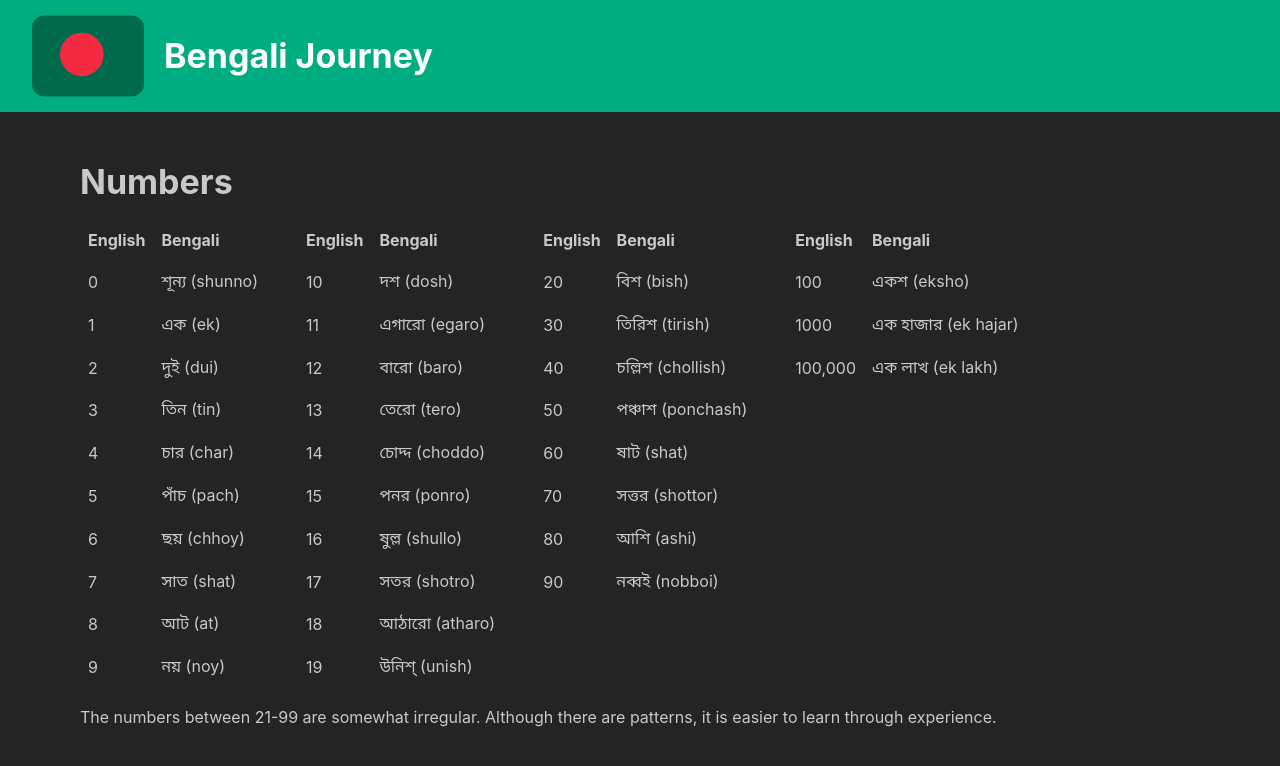
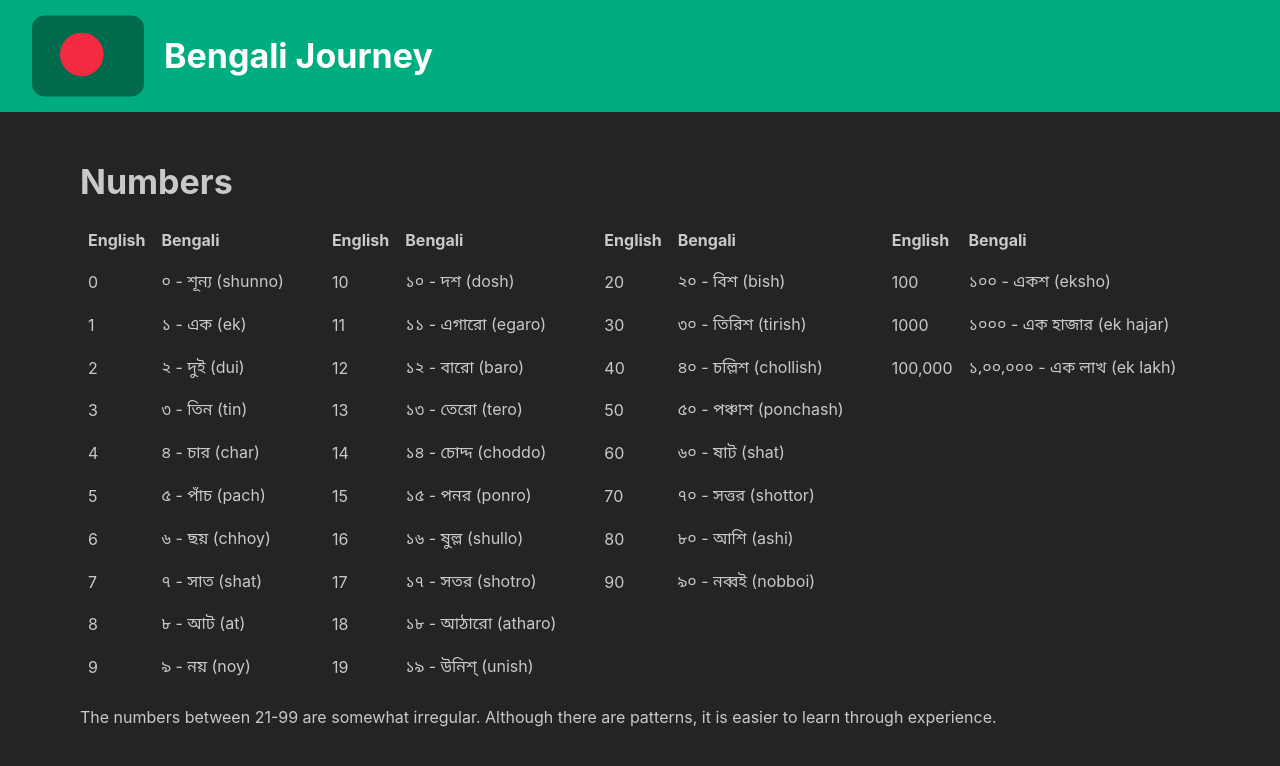
Before and after one commit to tahmid-23/bn-journey, a Next.js app: page /numbers in a window 1280 px wide. Shown: the top 766 px of the page. Built offline with nearby package versions, Linux system fonts and the light colour scheme.

Commit message:
readd bn numerals

```diff
--- /dev/null
+++ b/src/app/numbers/NumberWithPronunciation.tsx
@@ -0,0 +1,21 @@
+import BNPronunciation from "@/components/BNPronunciation";
+import BNText from "@/components/BNText";
+
+export interface NumberWithPronunciationProps {
+  numeralNumber: string;
+  bnNumber: string;
+  pronunciation: string;
+}
+
+export default function NumberWithPronunciation({
+  numeralNumber,
+  bnNumber,
+  pronunciation,
+}: NumberWithPronunciationProps) {
+  return (
+    <>
+      <BNText>{numeralNumber}</BNText> -{" "}
+      <BNPronunciation bengali={bnNumber} pronunciation={pronunciation} />
+    </>
+  );
+}
--- a/src/app/numbers/page.tsx
+++ b/src/app/numbers/page.tsx
@@ -1,8 +1,8 @@
-import BNPronunciation from "@/components/BNPronunciation";
 import BasicPage from "@/components/BasicPage";
 import TranslationTable from "@/components/table/TranslationTable";
-import { Group, Stack, Text, Title } from "@mantine/core";
+import { Group, Text } from "@mantine/core";
 import { Metadata } from "next";
+import NumberWithPronunciation from "./NumberWithPronunciation";
 
 export const metadata: Metadata = {
   title: "Numbers - Bengali Journey",
@@ -17,44 +17,102 @@ export default function Page() {
             {
               english: "0",
               bengali: (
-                <BNPronunciation bengali="শূন্য" pronunciation="shunno" />
+                <NumberWithPronunciation
+                  numeralNumber="০"
+                  bnNumber="শূন্য"
+                  pronunciation="shunno"
+                />
               ),
             },
             {
               english: "1",
-              bengali: <BNPronunciation bengali="এক" pronunciation="ek" />,
+              bengali: (
+                <NumberWithPronunciation
+                  numeralNumber="১"
+                  bnNumber="এক"
+                  pronunciation="ek"
+                />
+              ),
             },
             {
               english: "2",
-              bengali: <BNPronunciation bengali="দুই" pronunciation="dui" />,
+              bengali: (
+                <NumberWithPronunciation
+                  numeralNumber="২"
+                  bnNumber="দুই"
+                  pronunciation="dui"
+                />
+              ),
             },
             {
               english: "3",
-              bengali: <BNPronunciation bengali="তিন" pronunciation="tin" />,
+              bengali: (
+                <NumberWithPronunciation
+                  numeralNumber="৩"
+                  bnNumber="তিন"
+                  pronunciation="tin"
+                />
+              ),
             },
             {
               english: "4",
-              bengali: <BNPronunciation bengali="চার" pronunciation="char" />,
+              bengali: (
+                <NumberWithPronunciation
+                  numeralNumber="৪"
+                  bnNumber="চার"
+                  pronunciation="char"
+                />
+              ),
             },
             {
               english: "5",
-              bengali: <BNPronunciation bengali="পাঁচ" pronunciation="pach" />,
+              bengali: (
+                <NumberWithPronunciation
+                  numeralNumber="৫"
+                  bnNumber="পাঁচ"
+                  pronunciation="pach"
+                />
+              ),
             },
             {
               english: "6",
-              bengali: <BNPronunciation bengali="ছয়" pronunciation="chhoy" />,
+              bengali: (
+                <NumberWithPronunciation
+                  numeralNumber="৬"
+                  bnNumber="ছয়"
+                  pronunciation="chhoy"
+                />
+              ),
             },
             {
               english: "7",
-              bengali: <BNPronunciation bengali="সাত" pronunciation="shat" />,
+              bengali: (
+                <NumberWithPronunciation
+                  numeralNumber="৭"
+                  bnNumber="সাত"
+                  pronunciation="shat"
+                />
+              ),
             },
             {
               english: "8",
-              bengali: <BNPronunciation bengali="আট" pronunciation="at" />,
+              bengali: (
+                <NumberWithPronunciation
+                  numeralNumber="৮"
+                  bnNumber="আট"
+                  pronunciation="at"
+                />
+              ),
             },
             {
               english: "9",
-              bengali: <BNPronunciation bengali="নয়" pronunciation="noy" />,
+              bengali: (
+                <NumberWithPronunciation
+                  numeralNumber="৯"
+                  bnNumber="নয়"
+                  pronunciation="noy"
+                />
+              ),
             },
           ]}
         />
@@ -62,52 +120,102 @@ export default function Page() {
           translations={[
             {
               english: "10",
-              bengali: <BNPronunciation bengali="দশ" pronunciation="dosh" />,
+              bengali: (
+                <NumberWithPronunciation
+                  numeralNumber="১০"
+                  bnNumber="দশ"
+                  pronunciation="dosh"
+                />
+              ),
             },
             {
               english: "11",
               bengali: (
-                <BNPronunciation bengali="এগারো" pronunciation="egaro" />
+                <NumberWithPronunciation
+                  numeralNumber="১১"
+                  bnNumber="এগারো"
+                  pronunciation="egaro"
+                />
               ),
             },
             {
               english: "12",
-              bengali: <BNPronunciation bengali="বারো" pronunciation="baro" />,
+              bengali: (
+                <NumberWithPronunciation
+                  numeralNumber="১২"
+                  bnNumber="বারো"
+                  pronunciation="baro"
+                />
+              ),
             },
             {
               english: "13",
-              bengali: <BNPronunciation bengali="তেরো" pronunciation="tero" />,
+              bengali: (
+                <NumberWithPronunciation
+                  numeralNumber="১৩"
+                  bnNumber="তেরো"
+                  pronunciation="tero"
+                />
+              ),
             },
             {
               english: "14",
               bengali: (
-                <BNPronunciation bengali="চোদ্দ" pronunciation="choddo" />
+                <NumberWithPronunciation
+                  numeralNumber="১৪"
+                  bnNumber="চোদ্দ"
+                  pronunciation="choddo"
+                />
               ),
             },
             {
               english: "15",
-              bengali: <BNPronunciation bengali="পনর" pronunciation="ponro" />,
+              bengali: (
+                <NumberWithPronunciation
+                  numeralNumber="১৫"
+                  bnNumber="পনর"
+                  pronunciation="ponro"
+                />
+              ),
             },
             {
               english: "16",
               bengali: (
-                <BNPronunciation bengali="ষুল্ল" pronunciation="shullo" />
+                <NumberWithPronunciation
+                  numeralNumber="১৬"
+                  bnNumber="ষুল্ল"
+                  pronunciation="shullo"
+                />
               ),
             },
             {
               english: "17",
-              bengali: <BNPronunciation bengali="সতর" pronunciation="shotro" />,
+              bengali: (
+                <NumberWithPronunciation
+                  numeralNumber="১৭"
+                  bnNumber="সতর"
+                  pronunciation="shotro"
+                />
+              ),
             },
             {
               english: "18",
               bengali: (
-                <BNPronunciation bengali="আঠারো" pronunciation="atharo" />
+                <NumberWithPronunciation
+                  numeralNumber="১৮"
+                  bnNumber="আঠারো"
+                  pronunciation="atharo"
+                />
               ),
             },
             {
               english: "19",
               bengali: (
-                <BNPronunciation bengali="উনিশ্" pronunciation="unish" />
+                <NumberWithPronunciation
+                  numeralNumber="১৯"
+                  bnNumber="উনিশ্"
+                  pronunciation="unish"
+                />
               ),
             },
           ]}
@@ -116,44 +224,82 @@ export default function Page() {
           translations={[
             {
               english: "20",
-              bengali: <BNPronunciation bengali="বিশ" pronunciation="bish" />,
+              bengali: (
+                <NumberWithPronunciation
+                  numeralNumber="২০"
+                  bnNumber="বিশ"
+                  pronunciation="bish"
+                />
+              ),
             },
             {
               english: "30",
               bengali: (
-                <BNPronunciation bengali="তিরিশ" pronunciation="tirish" />
+                <NumberWithPronunciation
+                  numeralNumber="৩০"
+                  bnNumber="তিরিশ"
+                  pronunciation="tirish"
+                />
               ),
             },
             {
               english: "40",
               bengali: (
-                <BNPronunciation bengali="চল্লিশ" pronunciation="chollish" />
+                <NumberWithPronunciation
+                  numeralNumber="৪০"
+                  bnNumber="চল্লিশ"
+                  pronunciation="chollish"
+                />
               ),
             },
             {
               english: "50",
               bengali: (
-                <BNPronunciation bengali="পঞ্চাশ" pronunciation="ponchash" />
+                <NumberWithPronunciation
+                  numeralNumber="৫০"
+                  bnNumber="পঞ্চাশ"
+                  pronunciation="ponchash"
+                />
               ),
             },
             {
               english: "60",
-              bengali: <BNPronunciation bengali="ষাট" pronunciation="shat" />,
+              bengali: (
+                <NumberWithPronunciation
+                  numeralNumber="৬০"
+                  bnNumber="ষাট"
+                  pronunciation="shat"
+                />
+              ),
             },
             {
               english: "70",
               bengali: (
-                <BNPronunciation bengali="সত্তর" pronunciation="shottor" />
+                <NumberWithPronunciation
+                  numeralNumber="৭০"
+                  bnNumber="সত্তর"
+                  pronunciation="shottor"
+                />
               ),
             },
             {
               english: "80",
-              bengali: <BNPronunciation bengali="আশি" pronunciation="ashi" />,
+              bengali: (
+                <NumberWithPronunciation
+                  numeralNumber="৮০"
+                  bnNumber="আশি"
+                  pronunciation="ashi"
+                />
+              ),
             },
             {
               english: "90",
               bengali: (
-                <BNPronunciation bengali="নব্বই" pronunciation="nobboi" />
+                <NumberWithPronunciation
+                  numeralNumber="৯০"
+                  bnNumber="নব্বই"
+                  pronunciation="nobboi"
+                />
               ),
             },
           ]}
@@ -162,18 +308,32 @@ export default function Page() {
           translations={[
             {
               english: "100",
-              bengali: <BNPronunciation bengali="একশ" pronunciation="eksho" />,
+              bengali: (
+                <NumberWithPronunciation
+                  numeralNumber="১০০"
+                  bnNumber="একশ"
+                  pronunciation="eksho"
+                />
+              ),
             },
             {
               english: "1000",
               bengali: (
-                <BNPronunciation bengali="এক হাজার" pronunciation="ek hajar" />
+                <NumberWithPronunciation
+                  numeralNumber="১০০০"
+                  bnNumber="এক হাজার"
+                  pronunciation="ek hajar"
+                />
               ),
             },
             {
               english: "100,000",
               bengali: (
-                <BNPronunciation bengali="এক লাখ" pronunciation="ek lakh" />
+                <NumberWithPronunciation
+                  numeralNumber="১,০০,০০০"
+                  bnNumber="এক লাখ"
+                  pronunciation="ek lakh"
+                />
               ),
             },
           ]}
```
